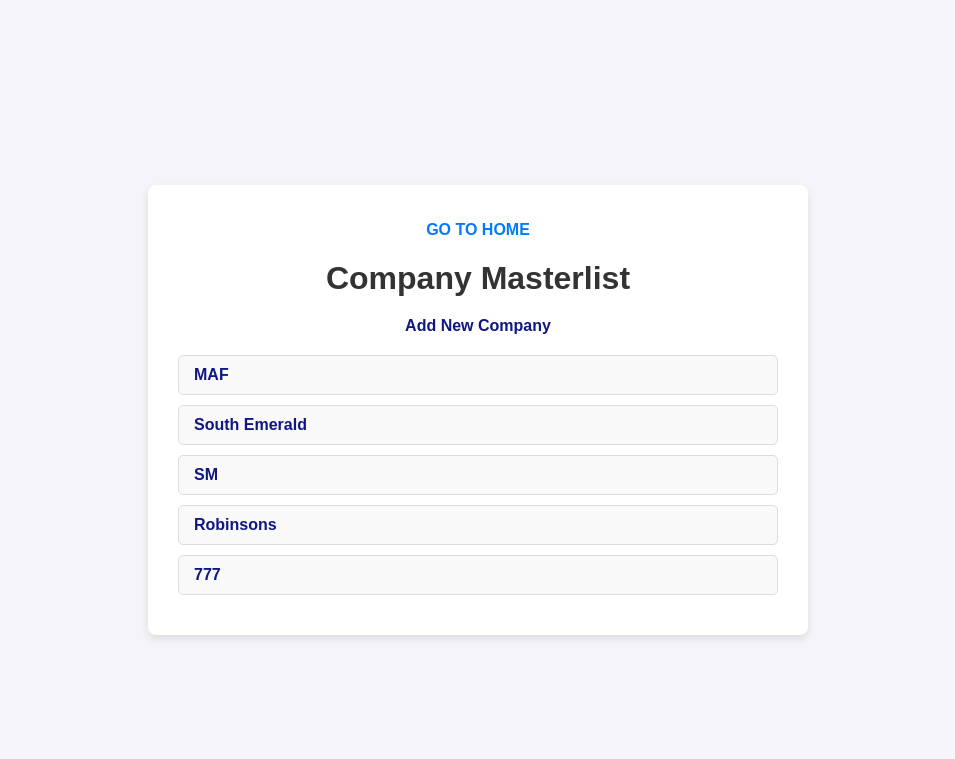
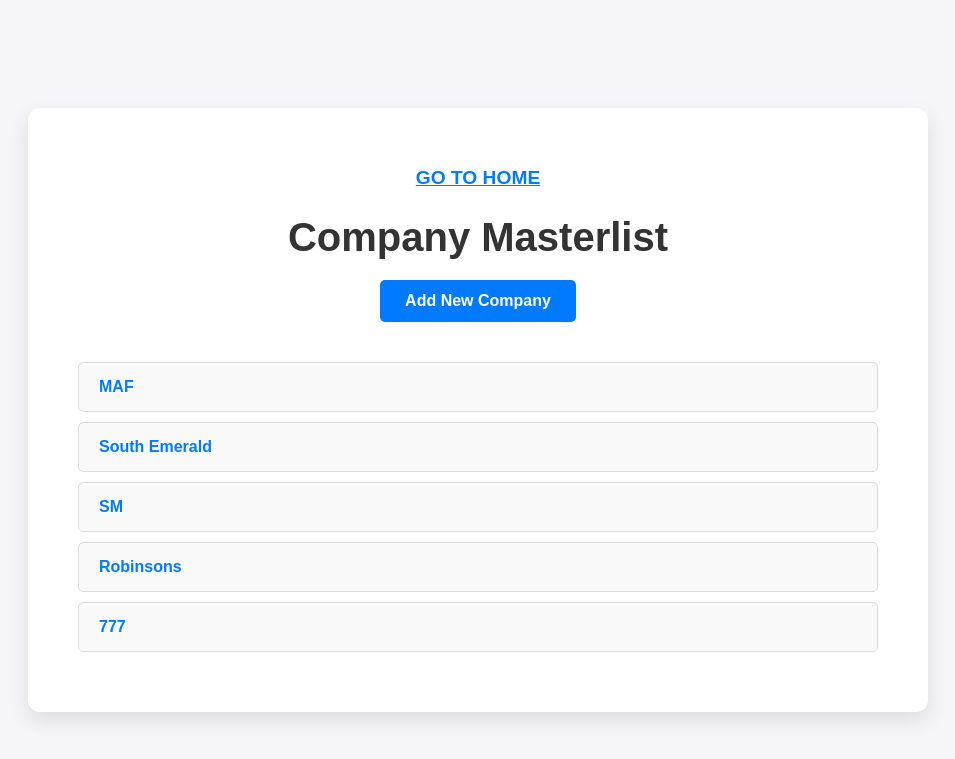
Before and after one commit to lpeter29/Company_Application_Form, a Django app: page /company/ in a window 1280 px wide. Shown: the top 759 px of the page, without its empty margins (162-1117 px from the left). Run offline with Django 5.2, Linux system fonts and the light colour scheme; data comes from the database, SQL or seed files in the repository; both versions use the stored data as it was after the commit.

Commit message:
Created Designs

```diff
--- a/company/templates/all_companies.html
+++ b/company/templates/all_companies.html
@@ -25,30 +25,38 @@
         /* Container styling for the main content */
         .container {
             background-color: #ffffff;
-            border-radius: 8px;
-            box-shadow: 0 4px 8px rgba(0, 0, 0, 0.1);
-            padding: 20px 30px;
-            width: 80%;
-            max-width: 600px;
+            border-radius: 12px;
+            box-shadow: 0 8px 20px rgba(0, 0, 0, 0.1);
+            padding: 40px 50px;
+            width: 90%;
+            max-width: 800px;
             text-align: center;
             margin-top: 20px;
+            overflow: hidden;
         }
 
-        /* Header and link styling */
+        /* Header styling */
         h1 {
             color: #333;
-            font-size: 2em;
+            font-size: 2.5em;
             margin-bottom: 20px;
         }
 
-        p a {
-            color: #007bff;
+        /* Add New Company Button */
+        .add-company-btn {
+            display: inline-block;
+            background-color: #007bff;
+            color: #fff;
+            padding: 12px 25px;
+            border-radius: 5px;
             text-decoration: none;
             font-weight: bold;
+            margin-bottom: 20px;
+            transition: background-color 0.3s ease;
         }
 
-        p a:hover {
-            text-decoration: underline;
+        .add-company-btn:hover {
+            background-color: #0056b3;
         }
 
         /* Styling the company list */
@@ -61,23 +69,41 @@
         li {
             background-color: #f9f9f9;
             margin: 10px 0;
-            padding: 10px 15px;
+            padding: 15px 20px;
             border-radius: 5px;
             border: 1px solid #ddd;
             text-align: left;
+            transition: background-color 0.3s ease;
         }
 
-        a {
-            color: #101781;
+        li:hover {
+            background-color: #f0f0f0;
+        }
+
+        /* Styling for the individual company links */
+        li a {
+            color: #007bff;
             text-decoration: none;
             font-weight: bold;
         }
 
-        a:hover {
+        li a:hover {
+            text-decoration: underline;
+        }
+
+        p {
+            font-size: 1.2em;
+        }
+
+        p a {
             color: #007bff;
+            font-weight: bold;
+        }
+
+        p a:hover {
+            text-decoration: underline;
         }
     </style>
-
     <div class="container">
         <p><a href="/">GO TO HOME</a></p>
         <h1>Company Masterlist</h1>
```
Also changed, not shown: company/templates/add_company.html (+29 -20 lines), company/templates/details.html (+37 -15 lines), company/templates/index.html (+30 -12 lines), db.sqlite3.
